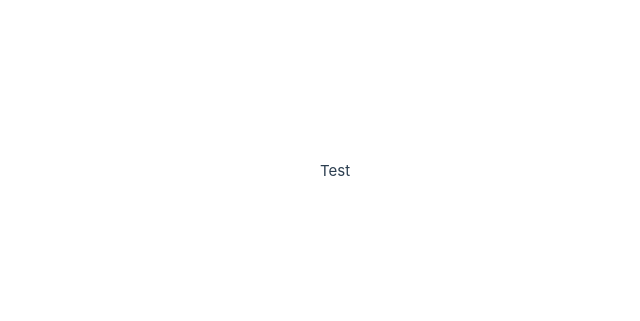
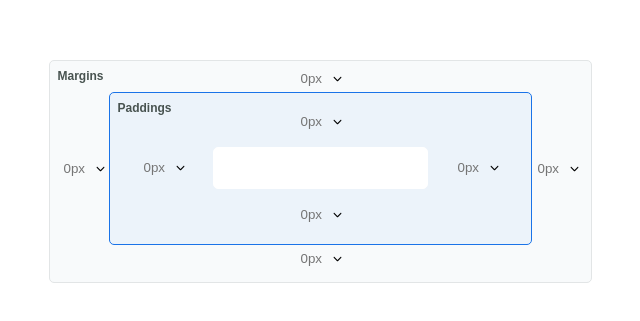
Before and after one commit to bhanuprakashwar/highlevel_assignment, a Vue app: page / in a window 1280 px wide. Shown: the part 229-550 px from the top of the page, without its empty margins (320-960 px from the left). Built offline with nearby package versions, Linux system fonts and the light colour scheme; the HTML template or start-up script is replaced by a standard one.

Commit message:
feat(skeleton): created spacing components

```diff
--- a/package.json
+++ b/package.json
@@ -13,6 +13,9 @@
     "format": "prettier --write src/"
   },
   "dependencies": {
+    "@fortawesome/fontawesome-svg-core": "^6.7.2",
+    "@fortawesome/free-solid-svg-icons": "^6.7.2",
+    "@fortawesome/vue-fontawesome": "^3.0.8",
     "pinia": "^3.0.1",
     "vue": "^3.5.13"
   },
--- a/src/App.vue
+++ b/src/App.vue
@@ -1,9 +1,21 @@
-<script setup lang="ts"></script>
-
 <template>
   <header></header>
 
-  <main>Test</main>
+  <main class="mainClass">
+    <SpacingComponent />
+  </main>
 </template>
 
-<style scoped></style>
+<script setup lang="ts">
+import SpacingComponent from './components/SpacingComponent.vue'
+</script>
+
+<style scoped>
+.mainClass {
+  display: flex;
+  justify-content: center;
+  align-items: center;
+  height: 100%;
+  width: 100%;
+}
+</style>
--- a/src/assets/main.css
+++ b/src/assets/main.css
@@ -1,4 +1,4 @@
-@import './base.css';
+/* @import './base.css';
 
 #app {
   max-width: 1280px;
@@ -32,4 +32,14 @@ a,
     grid-template-columns: 1fr 1fr;
     padding: 0 2rem;
   }
+} */
+
+/* src/assets/global.css */
+html,
+body,
+#app {
+  height: 100%;
+  width: 100%;
+  display: flex;
+  place-items: center;
 }
--- /dev/null
+++ b/src/components/SpacingComponent.vue
@@ -0,0 +1,112 @@
+<template>
+  <div>
+    <div class="outer-box">
+      <div class="grid-3x3 margin-box">
+        <!-- Top Row -->
+        <div></div>
+        <div>
+          <SpacingDropdown />
+        </div>
+        <div></div>
+
+        <!-- Center Row -->
+        <div>
+          <SpacingDropdown />
+        </div>
+        <div class="padding-box">
+          <div class="grid-3x3 padding-grid">
+            <div></div>
+            <SpacingDropdown />
+            <div></div>
+
+            <SpacingDropdown />
+            <div class="input-wrapper"></div>
+            <SpacingDropdown />
+
+            <div></div>
+            <SpacingDropdown />
+            <div></div>
+          </div>
+          <div class="padding-label">Paddings</div>
+        </div>
+        <div>
+          <SpacingDropdown />
+        </div>
+
+        <!-- Bottom Row -->
+        <div></div>
+        <div>
+          <SpacingDropdown />
+        </div>
+        <div></div>
+      </div>
+      <div class="margin-label">Margins</div>
+    </div>
+  </div>
+</template>
+
+<script setup lang="ts">
+import SpacingDropdown from './SpacingDropdown.vue'
+</script>
+
+<style scoped>
+.outer-box {
+  position: relative;
+  background: #f8fafb;
+  border: 1px solid #e2e5e6;
+  border-radius: 5px;
+  width: 525px;
+  height: 205px;
+  padding: 8px;
+}
+
+.margin-box {
+  display: grid;
+  grid-template-columns: repeat(3, auto);
+  grid-template-rows: repeat(3, auto);
+  gap: 4px;
+  align-items: center;
+  justify-content: center;
+}
+
+.padding-box {
+  position: relative;
+  background: #1a73e80d;
+  border: 1px solid #1a73e8;
+  border-radius: 5px;
+  width: 405px;
+  height: 135px;
+  padding: 8px;
+}
+
+.padding-grid {
+  display: grid;
+  height: 100%;
+  width: 100%;
+  grid-template-columns: repeat(3, 1fr);
+  grid-template-rows: repeat(3, 1fr);
+  gap: 4px;
+  align-items: center;
+  justify-content: center;
+}
+
+.margin-label,
+.padding-label {
+  position: absolute;
+  top: 8px;
+  left: 8px;
+  font-family: Arial, Helvetica, sans-serif;
+  font-weight: 700;
+  font-size: 12px;
+  letter-spacing: 0%;
+  color: #485350;
+}
+
+.input-wrapper {
+  width: 213px;
+  height: 40px;
+  background: #ffffff;
+  border: 1px solid #ffffff;
+  border-radius: 5px;
+}
+</style>
--- /dev/null
+++ b/src/components/SpacingDropdown.vue
@@ -0,0 +1,124 @@
+<template>
+  <div class="dropdown" ref="dropdownRef">
+    <label v-if="label" class="dropdown-label">{{ label }}</label>
+    <div class="dropdown-box">
+      <input
+        class="dropdown-input"
+        type="text"
+        :placeholder="label ? '' : '0px'"
+        :value="selected"
+      />
+      <font-awesome-icon icon="chevron-down" size="xs" class="chevron" @click="toggleDropdown" />
+      <div v-if="show" class="dropdown-list">
+        <div
+          v-for="option in options"
+          class="dropdown-item"
+          :key="option.value"
+          @click="selectOption(option)"
+        >
+          {{ option.label }}
+        </div>
+      </div>
+    </div>
+  </div>
+</template>
+
+<script setup lang="ts">
+import { ref, onMounted, onBeforeUnmount } from 'vue'
+defineProps({
+  label: {
+    type: String,
+  },
+})
+const dropdownRef = ref<HTMLElement | null>(null)
+const selected = ref('')
+const show = ref(false)
+const toggleDropdown = () => {
+  show.value = !show.value
+}
+const options = [
+  {
+    label: 'Set this value to 20px',
+    value: '20px',
+  },
+  {
+    label: 'Set all value to this value',
+    value: 'all',
+  },
+  {
+    label: 'Set this value to auto',
+    value: 'autoCurrent',
+  },
+  {
+    label: 'Set all values to auto',
+    value: 'autoAll',
+  },
+  {
+    label: 'Unset this value',
+    value: 'unsetCurrent',
+  },
+  {
+    label: 'Unset all values',
+    value: 'unsetAll',
+  },
+]
+const selectOption = (option: { label: string; value: string }) => {
+  selected.value = option.value
+  show.value = false
+}
+const handleClickOutside = (event: MouseEvent) => {
+  if (dropdownRef.value && !dropdownRef.value.contains(event.target as Node)) {
+    show.value = false
+  }
+}
+onMounted(() => {
+  document.addEventListener('click', handleClickOutside)
+})
+
+onBeforeUnmount(() => {
+  document.removeEventListener('click', handleClickOutside)
+})
+</script>
+
+<style scoped>
+.dropdown {
+  display: flex;
+  flex-direction: column;
+  align-items: center;
+  font-size: 12px;
+}
+.dropdown-input {
+  height: 17px;
+  width: 30px;
+  border: none;
+  background-color: transparent;
+}
+.chevron {
+  cursor: pointer;
+}
+.dropdown-box {
+  position: relative;
+}
+.dropdown-list {
+  position: absolute;
+  width: 145px;
+  height: 145px;
+  background: #fff;
+  box-shadow: 0px 2px 4px 0px #00000029;
+  border-radius: 5px;
+  z-index: 1000;
+}
+.dropdown-item {
+  display: flex;
+  align-items: center;
+  height: 24px;
+  font-family: Arial, Helvetica, sans-serif;
+  font-weight: 400;
+  font-size: 8px;
+  color: #485350;
+  padding-left: 10px;
+}
+.dropdown-item:hover {
+  background: #f0eeee;
+}
+</style>
--- a/src/main.ts
+++ b/src/main.ts
@@ -3,9 +3,14 @@ import './assets/main.css'
 import { createApp } from 'vue'
 import { createPinia } from 'pinia'
 import App from './App.vue'
+import { library } from '@fortawesome/fontawesome-svg-core'
+import { FontAwesomeIcon } from '@fortawesome/vue-fontawesome'
+import { fas } from '@fortawesome/free-solid-svg-icons' // Solid icons
+
+library.add(fas)
 
 const app = createApp(App)
 
 app.use(createPinia())
-
+app.component('font-awesome-icon', FontAwesomeIcon)
 app.mount('#app')
```
Also changed, not shown: 1 other file (tests, documents, lock files or other folders).
